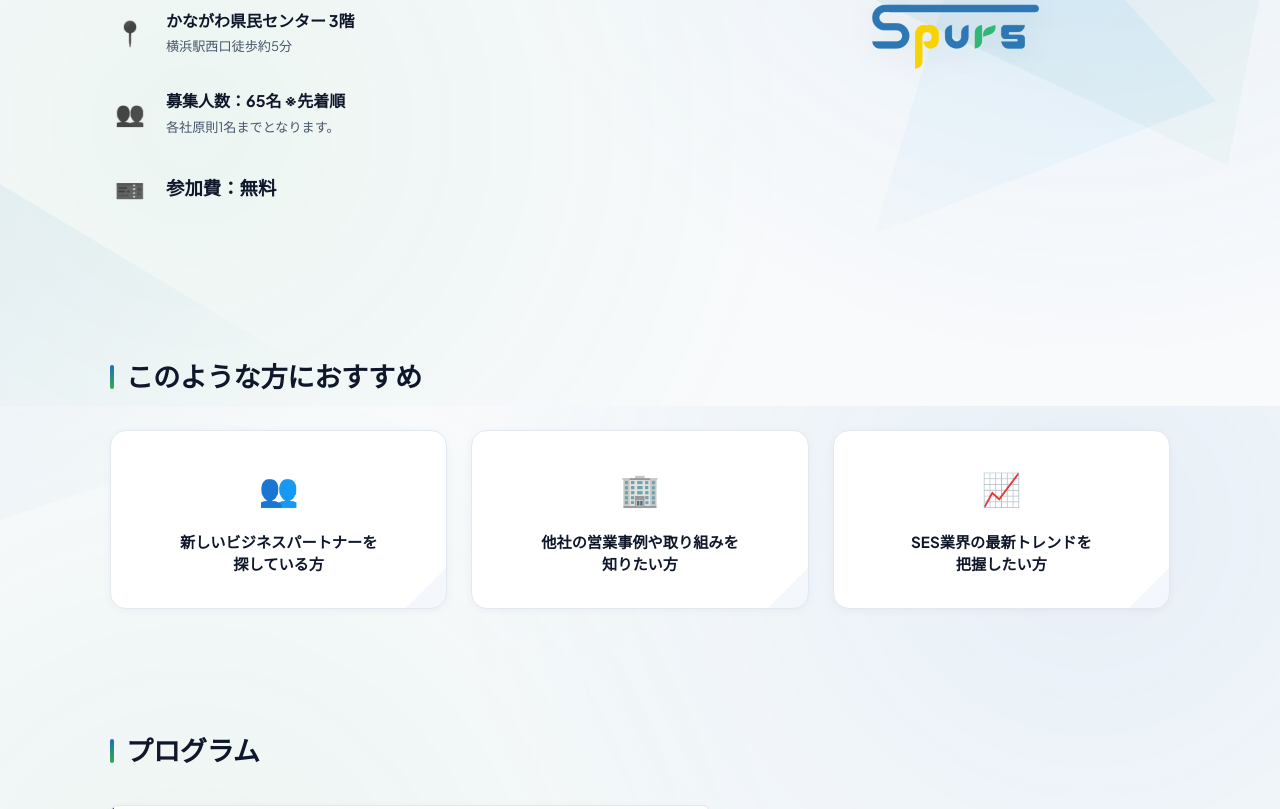
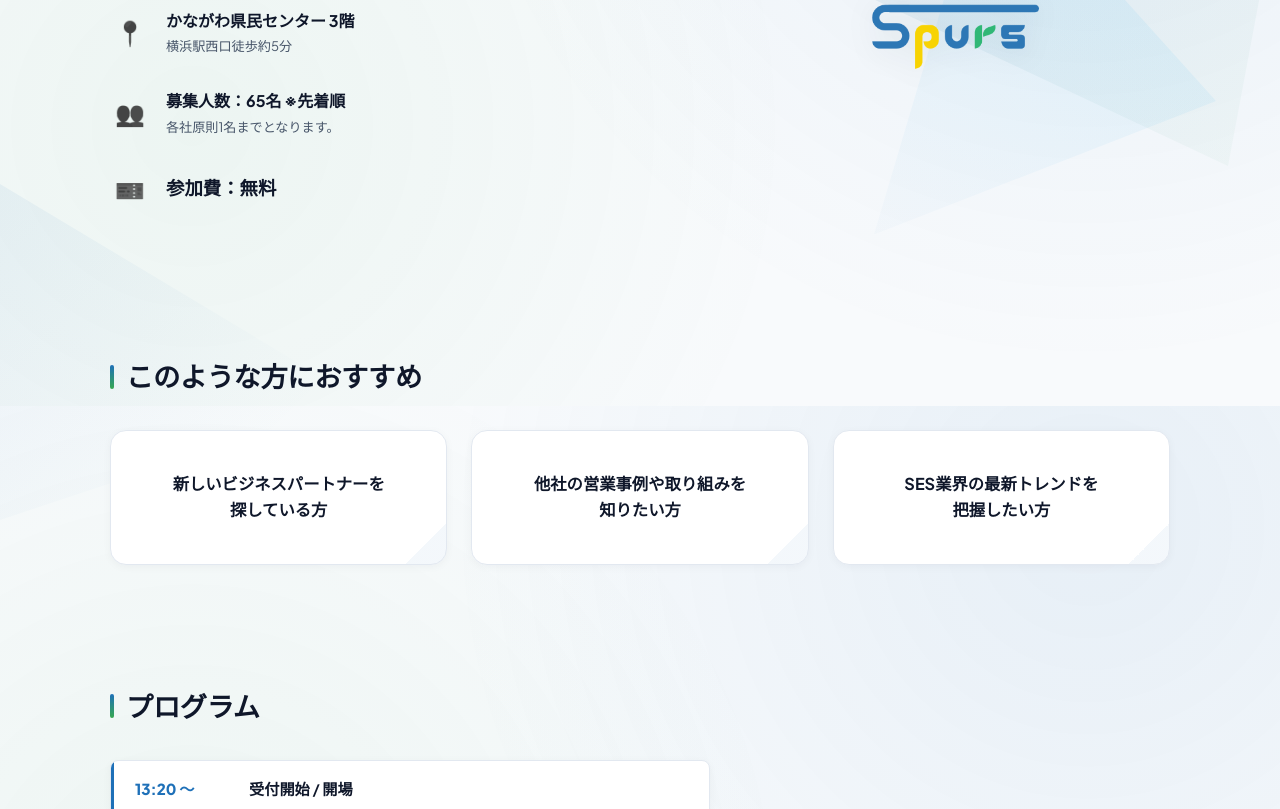
Before and after one commit to spursweb-byte/kouryukai_2026, a Next.js app: page / in a window 1280 px wide. Shown: the part 394-1203 px from the top of the page. Built offline with nearby package versions, Linux system fonts and the light colour scheme; no server answers; the database is empty.

Commit message:
style: remove icons from 'Recommended for' cards and optimize text-only design

```diff
--- a/src/app/page.module.css
+++ b/src/app/page.module.css
@@ -386,12 +386,16 @@
   background: #ffffff;
   border: 1px solid var(--card-border);
   border-radius: var(--border-radius-md);
-  padding: 32px 24px;
+  padding: 40px 28px;
   text-align: center;
   box-shadow: var(--shadow-sm);
   transition: all 0.3s ease;
   position: relative;
   overflow: hidden;
+  display: flex;
+  align-items: center;
+  justify-content: center;
+  min-height: 130px;
 }
 
 .targetCard::after {
@@ -411,17 +415,10 @@
   box-shadow: var(--shadow-md);
 }
 
-.targetIcon {
-  font-size: 2rem;
-  color: var(--spurs-blue);
-  margin-bottom: 16px;
-  display: inline-block;
-}
-
 .targetText {
-  font-size: 0.95rem;
+  font-size: 1.02rem;
   font-weight: 700;
-  line-height: 1.5;
+  line-height: 1.6;
   color: var(--text-primary);
 }
 
--- a/src/components/MainView.tsx
+++ b/src/components/MainView.tsx
@@ -152,19 +152,16 @@ export default function MainView({ initialConfirmedCount }: MainViewProps) {
               <h3 className={styles.sectionHeading}>このような方におすすめ</h3>
               <div className={styles.targetGrid}>
                 <div className={styles.targetCard}>
-                  <span className={styles.targetIcon}>👥</span>
                   <p className={styles.targetText}>
                     新しいビジネスパートナーを<br />探している方
                   </p>
                 </div>
                 <div className={styles.targetCard}>
-                  <span className={styles.targetIcon}>🏢</span>
                   <p className={styles.targetText}>
                     他社の営業事例や取り組みを<br />知りたい方
                   </p>
                 </div>
                 <div className={styles.targetCard}>
-                  <span className={styles.targetIcon}>📈</span>
                   <p className={styles.targetText}>
                     SES業界の最新トレンドを<br />把握したい方
                   </p>
```
